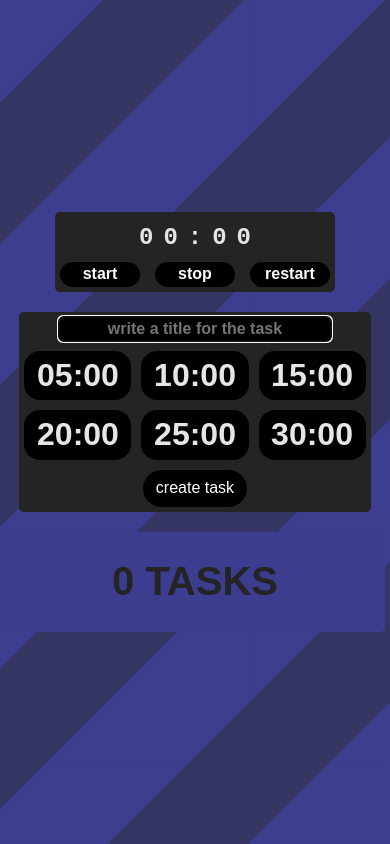
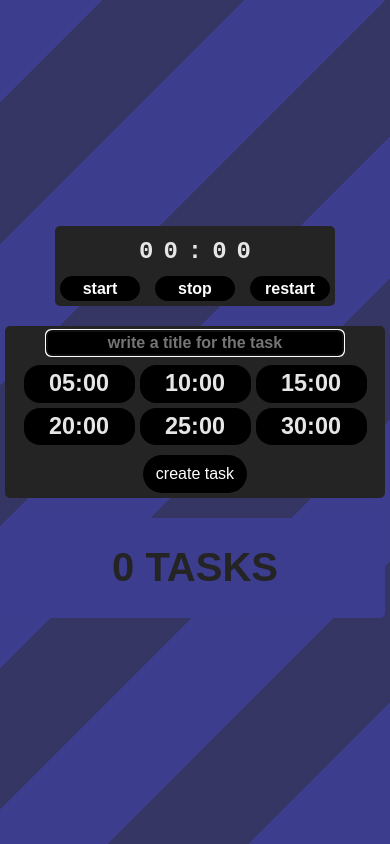
Before and after one commit to CrgioYalux/study.pomodoro, a React (Create React App) app: page / in a window 390 px wide. Built offline with nearby package versions, Linux system fonts and the light colour scheme.

Commit message:
feat: add responsiveness

```diff
--- a/src/components/CreateTask/CreateTask.scss
+++ b/src/components/CreateTask/CreateTask.scss
@@ -25,20 +25,26 @@
 		background-color: $secondary-darkest;
 	}
 	.CreateTask-time-options {
-		display: grid;
-		grid-template-columns: repeat(3, 1fr);
-		gap: 10px;
+		display: flex;
+		flex-direction: row;
+		flex-wrap: wrap;
+		justify-content: center;
+		align-items: center;
+
+		gap: 5px;
 
 		.time-option {
+			flex: 0 1 30%;
 			label {
 				display: block;
 				background-color: $secondary-darkest;
 				color: $neutral-lighter;
 				font-family: sans-serif;
-				font-size: 2rem;
+				font-size: clamp(1rem, 6vw, 2rem);
+				text-align: center;
 				font-weight: 600;
-				padding: 0.1em 0.3em;
-				border: 3px solid $secondary-darkest;
+				padding: 0.1em 0.2em;
+				border: 3px solid transparent;
 				border-radius: 16px;
 				cursor: pointer;
 			}
```
